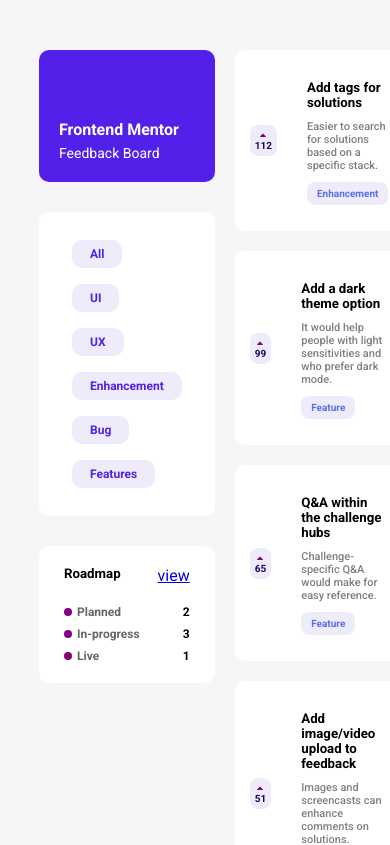
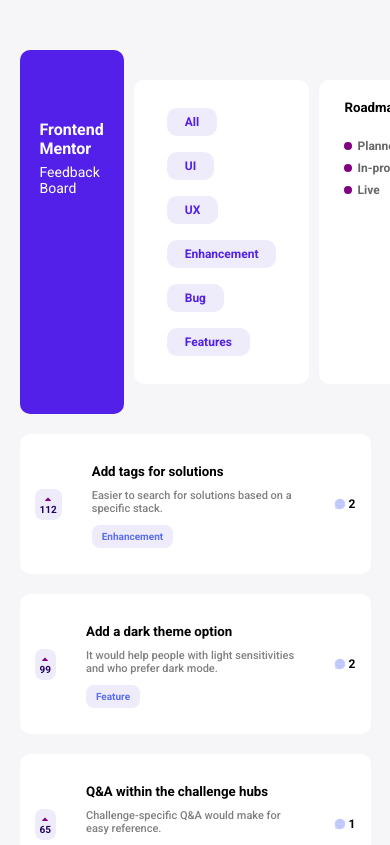
Before and after one commit to Phenol2/product-feedback-app, a React (Vite) app: page / in a window 390 px wide. Shown: the top 845 px of the page. Built offline with nearby package versions, Linux system fonts and the light colour scheme.

Commit message:
adding media query to the homepage to make it responsive

```diff
--- a/src/components/HomePage/Homepage.styled.js
+++ b/src/components/HomePage/Homepage.styled.js
@@ -5,4 +5,12 @@
     display: flex;
     gap: 20px;
     margin-block: 50px;
+
+
+    /* Small devices (portrait tablets and large phones, 600px and up) */
+    @media only screen and (max-width: 768px) {
+        flex-direction: column;
+        width: 90vw;
+    }
+
 `
--- a/src/components/Sidebar/Sidebar.styled.js
+++ b/src/components/Sidebar/Sidebar.styled.js
@@ -2,6 +2,11 @@
 
 export const Wrapper = styled.section`
     flex: 1;
+
+    @media only screen and (max-width: 768px) {
+      display: flex;
+      gap: 10px;
+  }
 `
 
 export const Board = styled.div`
@@ -18,6 +23,10 @@
    font-size: 14px;
    margin-block: 6px;
  }
+
+ @media only screen and (max-width: 768px) {
+  width: 30%;
+}
 `
 
 export const Menus = styled.div`
--- a/src/components/Suggestion/Suggestion.jsx
+++ b/src/components/Suggestion/Suggestion.jsx
@@ -5,6 +5,7 @@
 
 const Suggestion = () => {
     let { products, } = useSelector(store => store.product)
+
   return(
   <Wrapper>
     {
```
